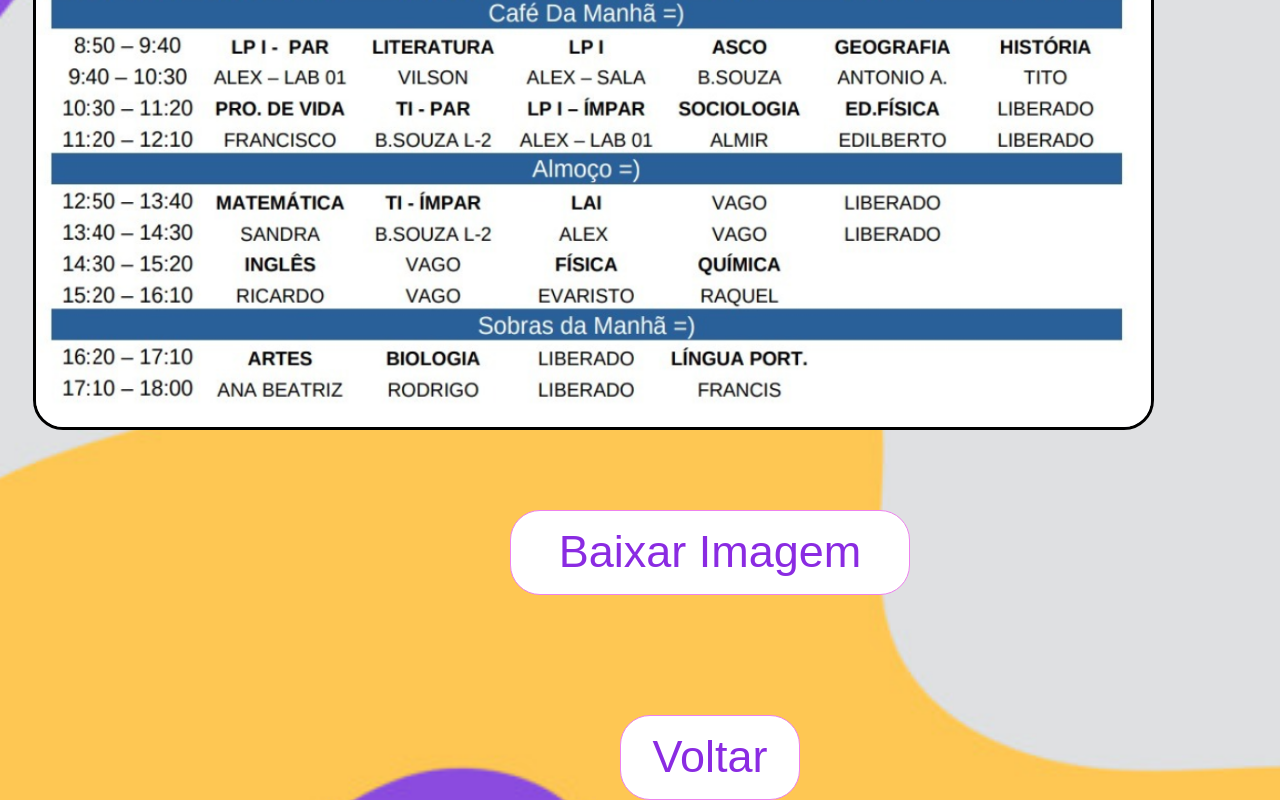
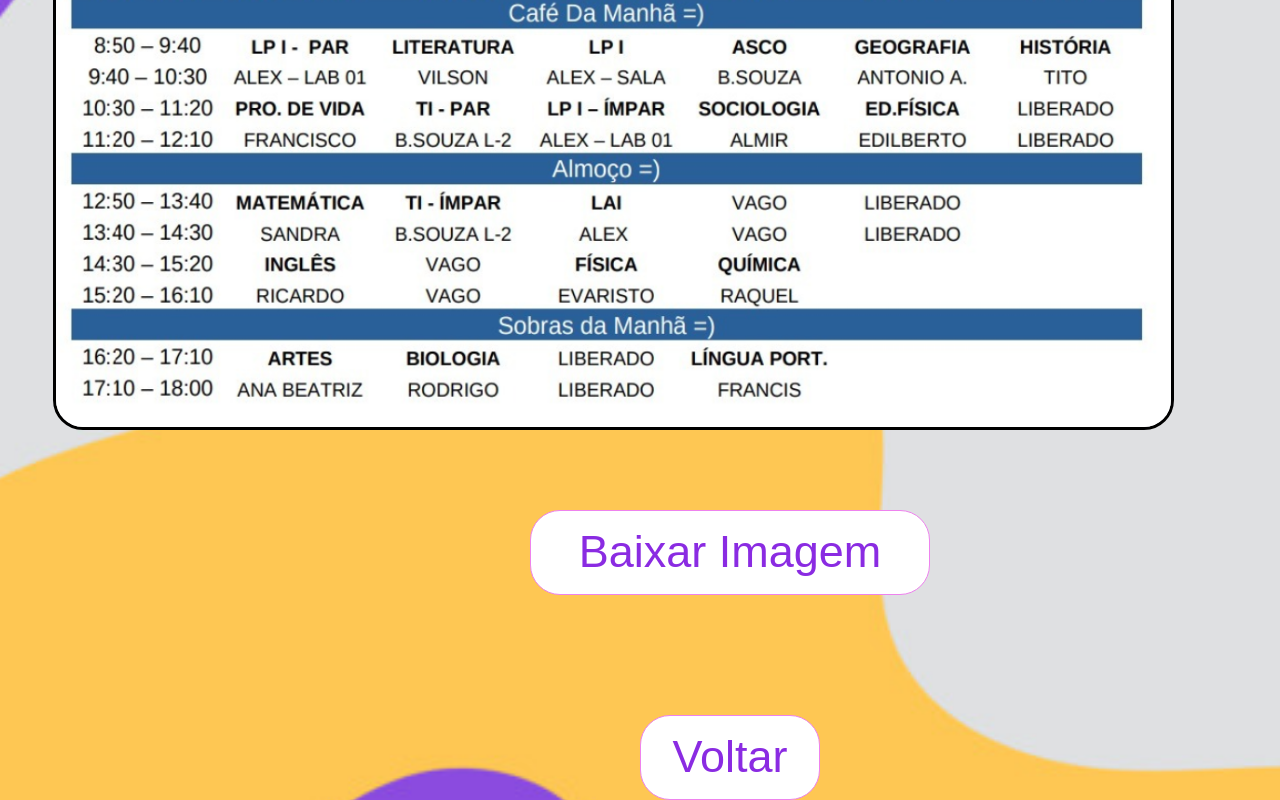
Before and after one commit to antonio809/siteescolacelular, a plain HTML site: page calendáriosemanal.html in a window 1280 px wide. Shown: the part 828-1628 px from the top of the page. Drawn offline with Linux system fonts and the light colour scheme.

Commit message:
Add files via upload

```diff
--- a/estilos.css
+++ b/estilos.css
@@ -3,6 +3,7 @@ body{
     background-repeat: no-repeat;
     background-size: 5000px;
     background-position: top;
+    text-align: center;
 }
 
 h1{
@@ -11,7 +12,7 @@ h1{
     font-style: initial;
     color: white;
     position: relative;
-    right: -70px;
+    right: -90px;
 }
 
 .botao{
@@ -25,7 +26,7 @@ h1{
     font-size: 45px;
     position: relative;
     top: 70px;
-    right: -70px;
+    right: -90px;
 }
 
 .botao:hover{
@@ -45,7 +46,7 @@ h1{
     font-size: 45px;
     position: relative;
     top: 190px;
-    right: -70px;
+    right: -90px;
 }
 
 .beskstops:hover{
@@ -63,7 +64,7 @@ img{
     transition: transform 0.3s ease-in-out;
     position: relative;
     top: 10px;
-    right: 47px;
+    right: 27px;
 }
 
 img:hover{
```
